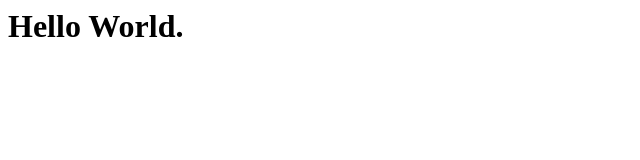
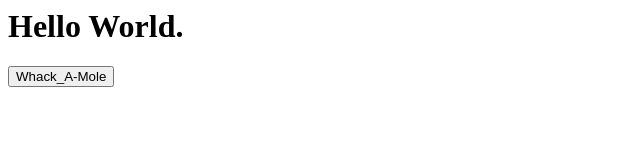
Before and after one commit to Micahsatx/Micahsatx.github.io, a plain HTML site: page index.html in a window 1280 px wide. Shown: the whole page, without its empty margins (0-640 px from the left). Drawn offline with Linux system fonts and the light colour scheme.

Commit message:
start of page.  linking external files.  Whackamole project

```diff
--- a/index.html
+++ b/index.html
@@ -4,5 +4,11 @@
 </head>
 <body>
 <h1> Hello World. </h1>
+<div>
+    <button class="whackamole" id="linkButton" onclick="window.location.href='/index.html'">Whack_A-Mole</button>
+</div>
+
+
+
 </body>
 </html>
```
